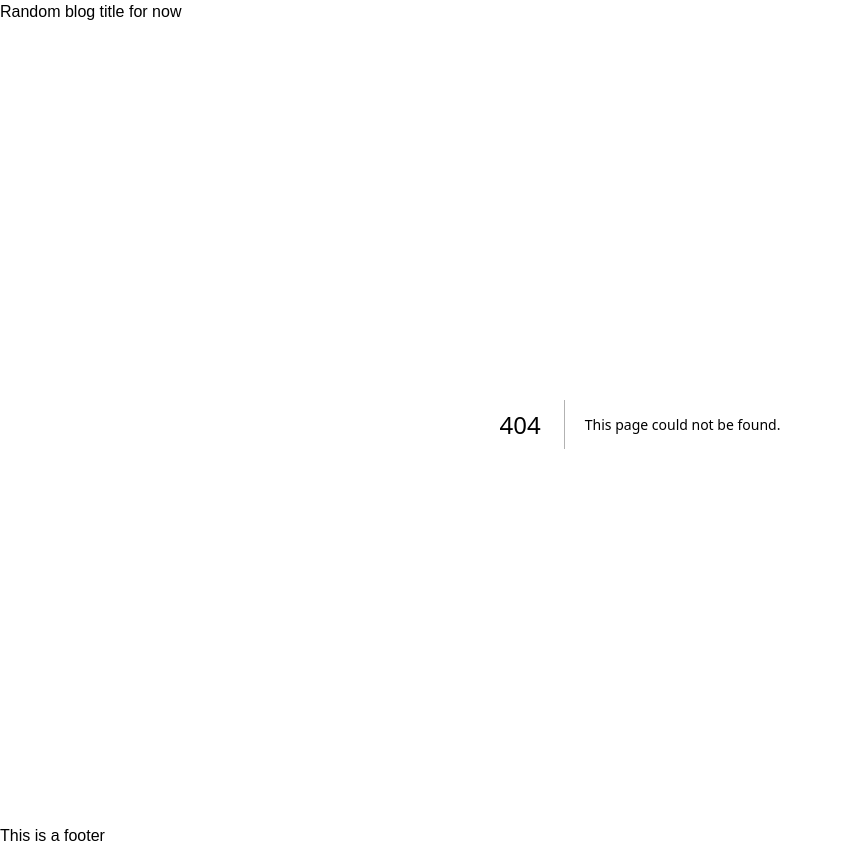
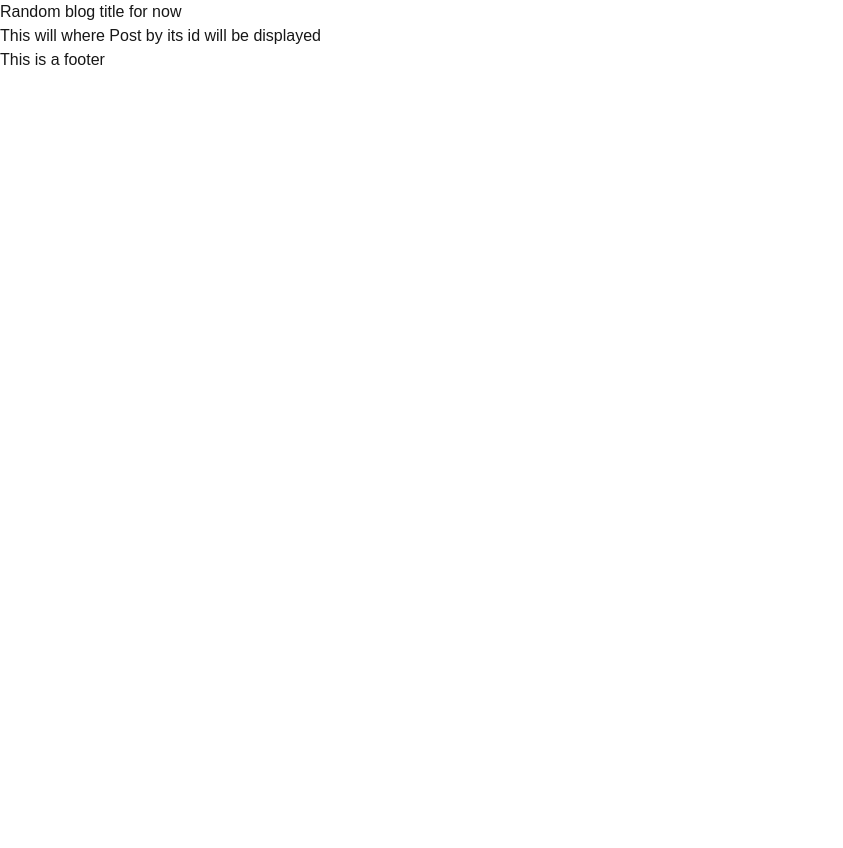
Before and after one commit to BullDogPatch/week8-assignment, a Next.js app: page /posts/1 in a window 1280 px wide. Before the commit this address had no page. Shown: the whole page, without its empty margins (0-843 px from the left). After the commit the page ends 800 px from the top, so only its background shows below. Built offline with nearby package versions, Linux system fonts and the light colour scheme.

Commit message:
add some basic routes

```diff
--- /dev/null
+++ b/src/app/new-post/page.js
@@ -0,0 +1,5 @@
+const NewPostPage = () => {
+  return <h1>This will be a form</h1>;
+};
+
+export default NewPostPage;
--- /dev/null
+++ b/src/app/posts/[id]/page.js
@@ -0,0 +1,5 @@
+const SinglePostPage = () => {
+  return <h1>This will where Post by its id will be displayed</h1>;
+};
+
+export default SinglePostPage;
--- /dev/null
+++ b/src/app/posts/page.js
@@ -0,0 +1,5 @@
+const PostsPage = () => {
+  return <h1>This will have a list of all posts</h1>;
+};
+
+export default PostsPage;
```
